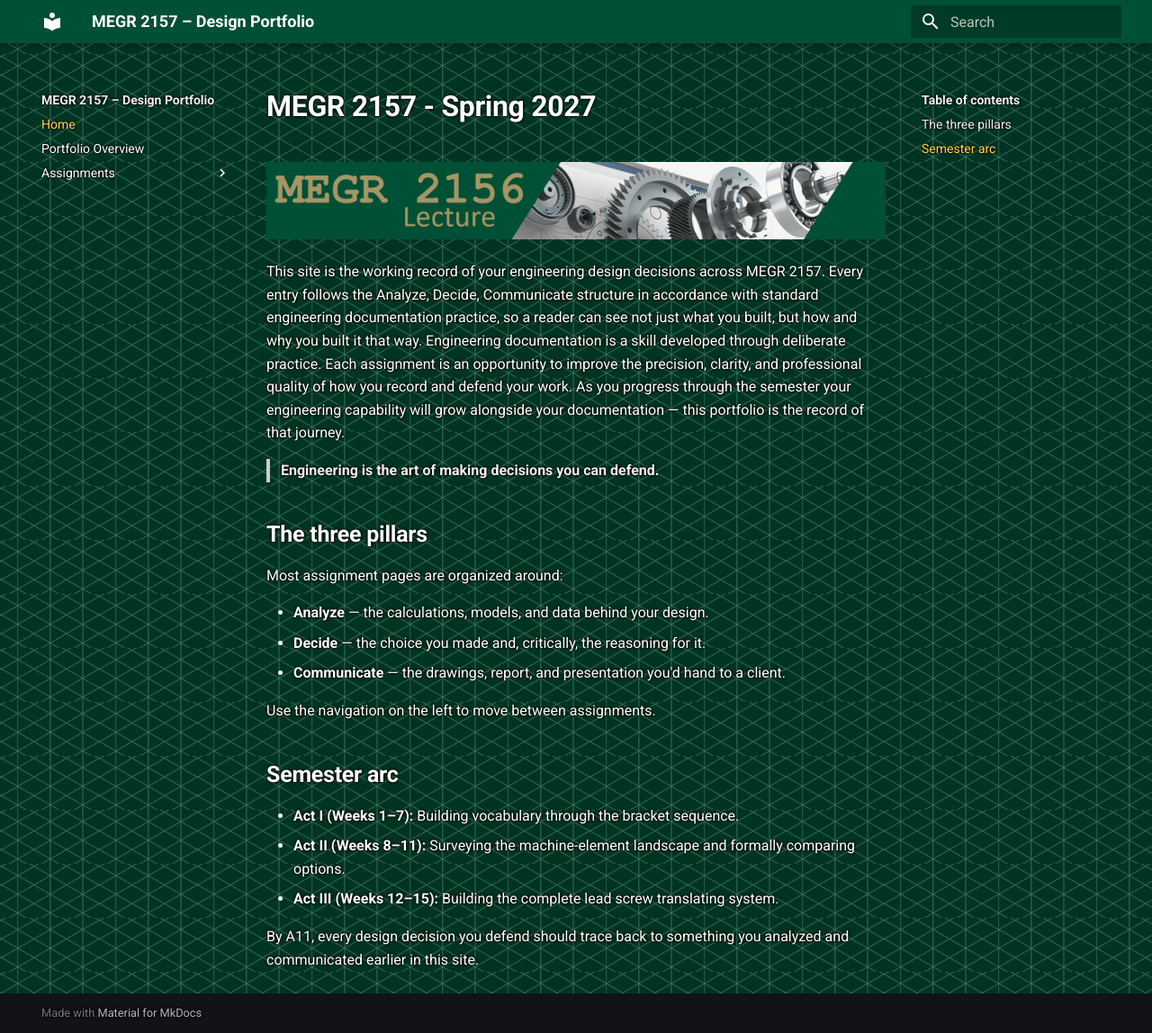
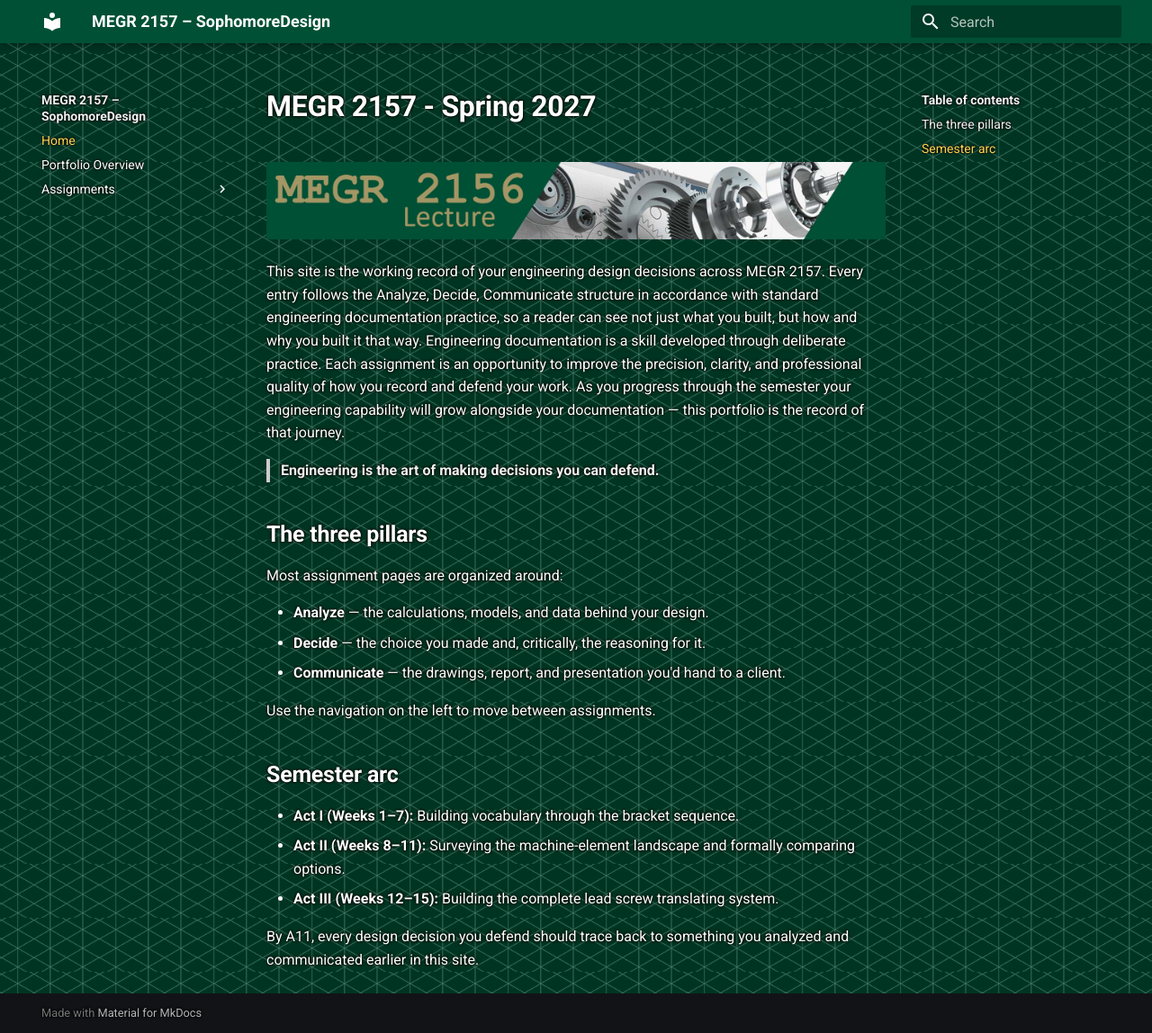
Before and after one commit to dtjfagan/2027Sp-MEGR2157, an MkDocs documentation site: the page built from docs/index.md, in a window 1280 px wide and 1148 px high. Shown: the whole window at 90% size. Built offline with MkDocs 1.6.1 and Material for MkDocs 9.7.7, drawn with Linux system fonts in a browser that asks for light colours.

Commit message:
change title

```diff
--- a/mkdocs.yml
+++ b/mkdocs.yml
@@ -1,5 +1,5 @@
-site_name: MEGR 2157 – Design Portfolio
-site_description: Design portfolio documentation, built with the Analyze / Decide / Communicate framework
+site_name: MEGR 2157 – SophomoreDesign
+site_description: Sophomore Design Lecture Repo for lectures and assignments.
 
 theme:
   name: material
```
